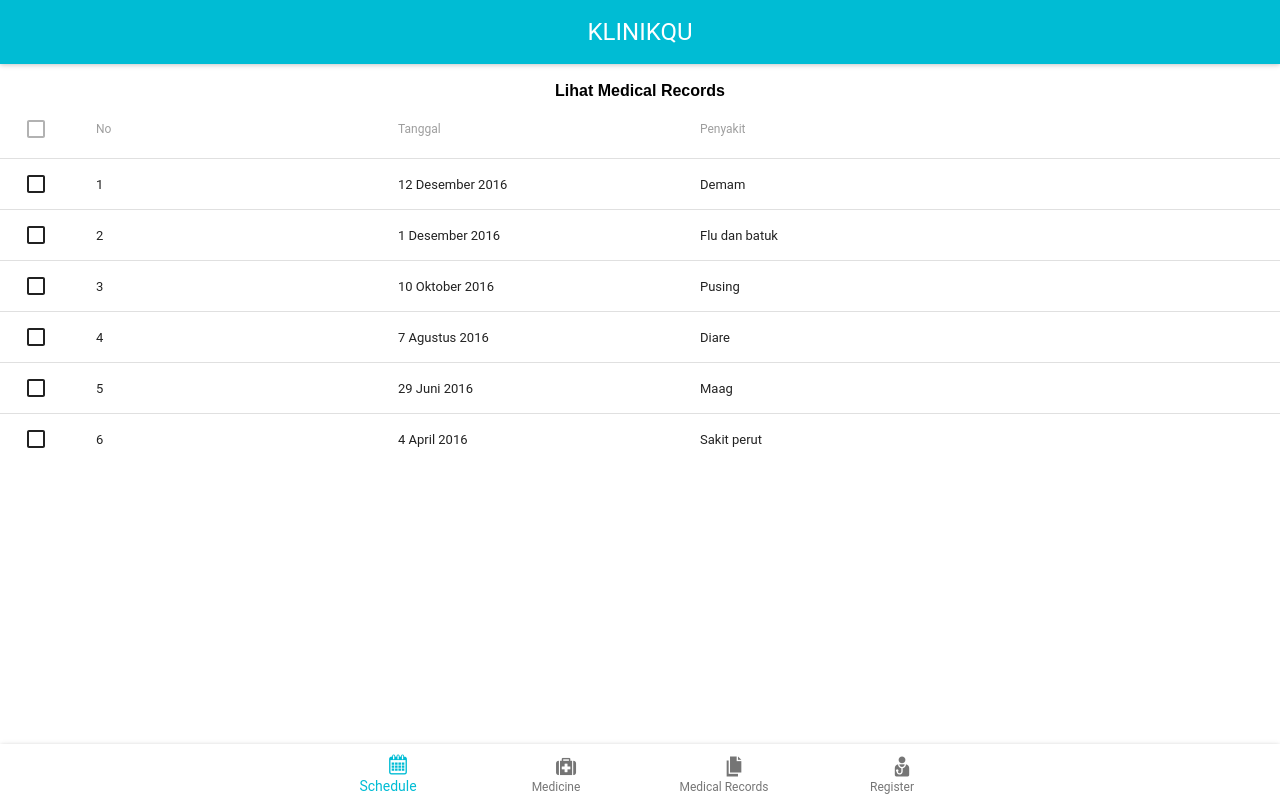
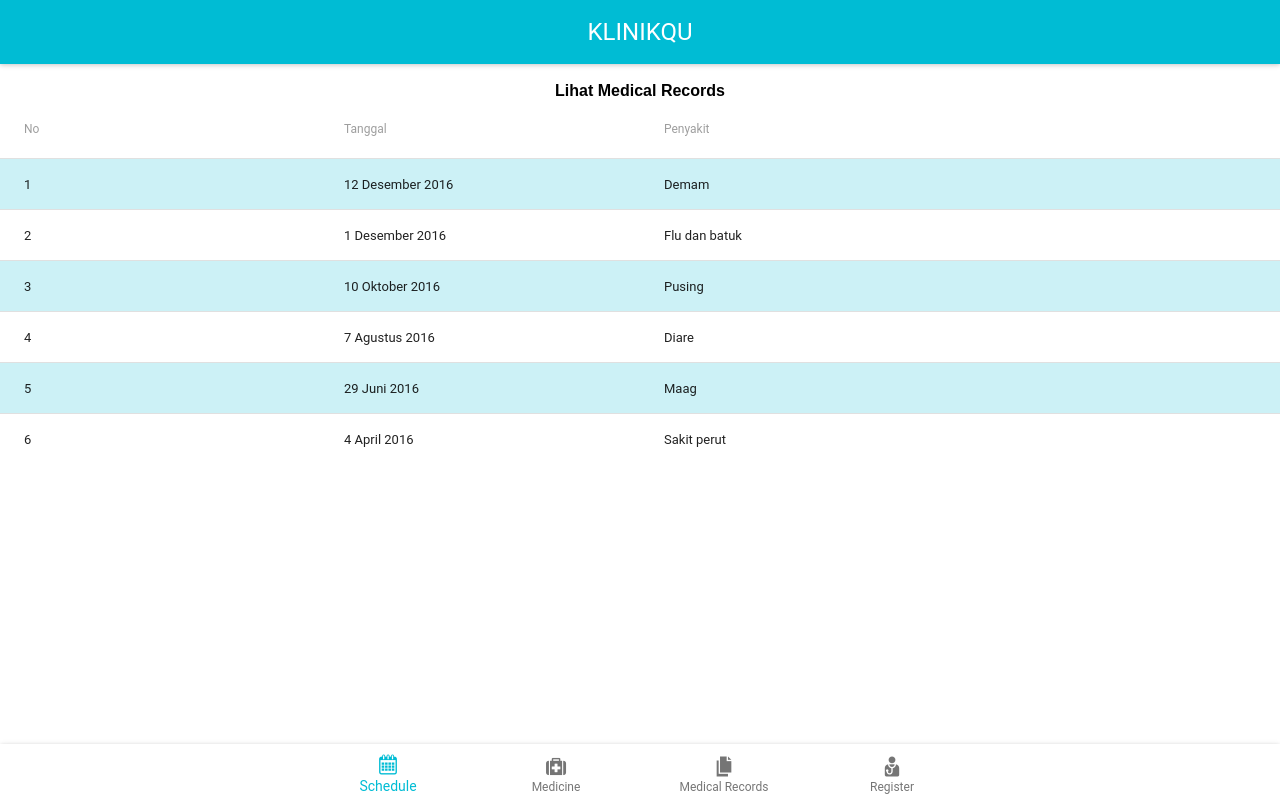
Before and after one commit to sutantowilliam/KlinikQu, a React (Create React App) app: page / in a window 1280 px wide. Built offline with nearby package versions, Linux system fonts and the light colour scheme.

Commit message:
Add data grid

```diff
--- a/src/components/datagrid.js
+++ b/src/components/datagrid.js
@@ -16,8 +16,13 @@ const deleteIcon = <FontIcon className="flaticon-trash red"></FontIcon>;
  * A simple table demonstrating the hierarchy of the `Table` component and its sub-components.
  */
 const TableExampleSimple = () => (
-  <Table>
-    <TableHeader>
+  <Table
+    height={300}
+    fixedHeader={true}
+    fixedFooter={true}>
+    <TableHeader
+      displaySelectAll={false}
+      adjustForCheckbox={false}>
       <TableRow>
         <TableHeaderColumn>No</TableHeaderColumn>
         <TableHeaderColumn>Tanggal</TableHeaderColumn>
@@ -25,7 +30,9 @@ const TableExampleSimple = () => (
         <TableHeaderColumn></TableHeaderColumn>
       </TableRow>
     </TableHeader>
-    <TableBody>
+    <TableBody
+      displayRowCheckbox={false}
+      stripedRows={true}>
       <TableRow>
         <TableRowColumn>1</TableRowColumn>
         <TableRowColumn>12 Desember 2016</TableRowColumn>
--- a/src/img/flaticon.css
+++ b/src/img/flaticon.css
@@ -26,7 +26,6 @@
   font-family: Flaticon;
         font-size: 20px;
 font-style: normal;
-margin-left: 20px;
 }
 
 .flaticon-trash:before { content: "\f100"; }
```
